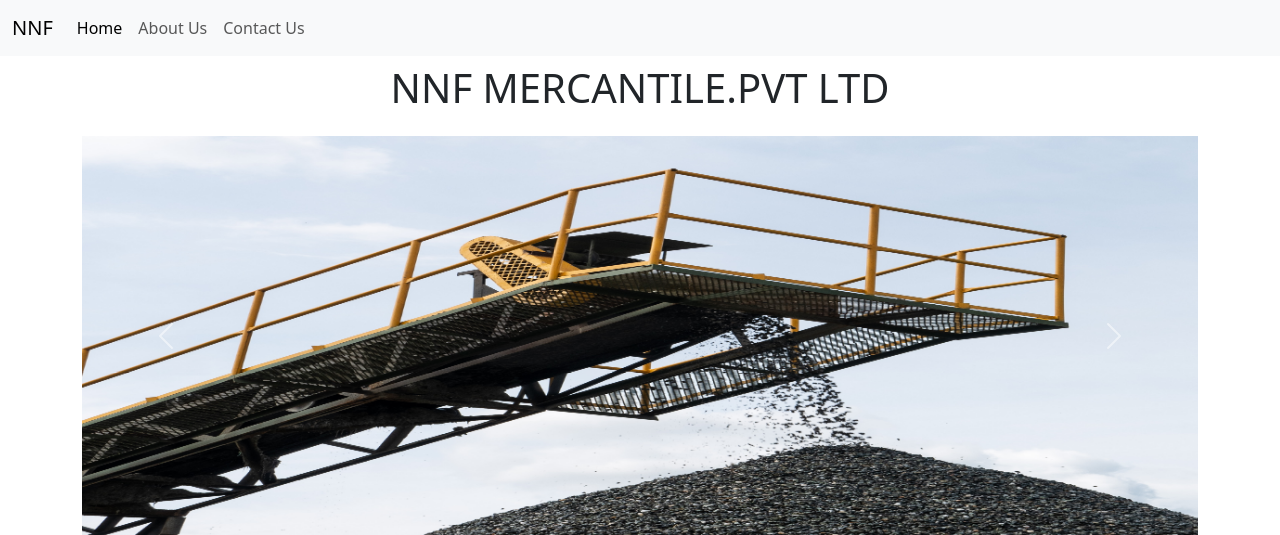
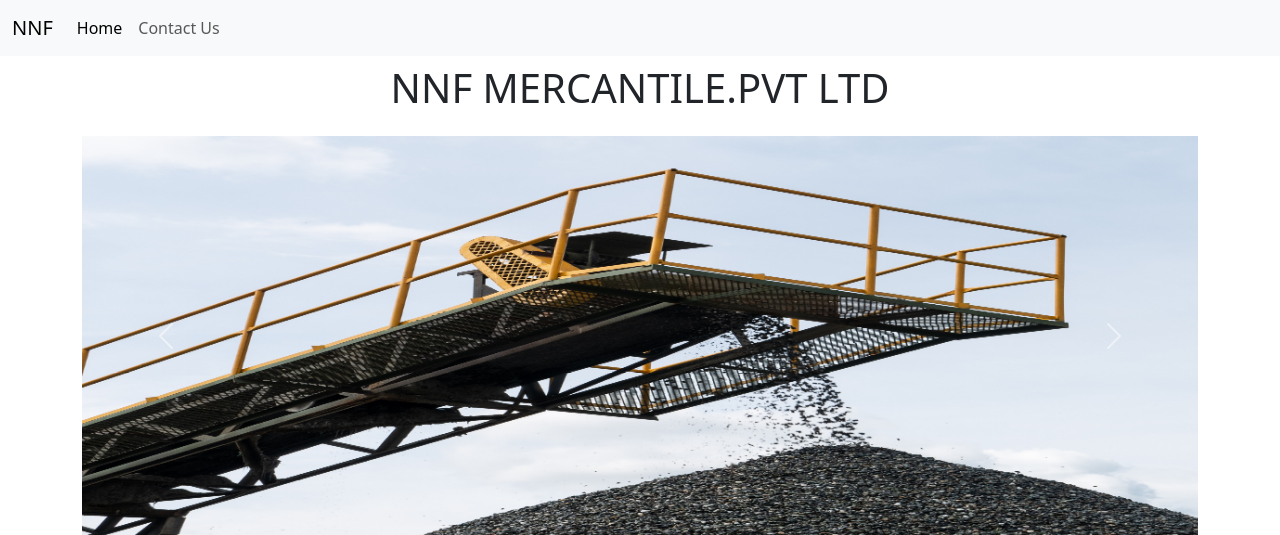
Before and after one commit to cnchoudhari/careers_website, a Flask app: template templates/home.html in a window 1280 px wide. Shown: the top 535 px of the page. Run offline with Flask 3, Linux system fonts and the light colour scheme; the template is opened without the code that fills it, so the values that code supplies are empty.

Commit message:
some change

```diff
--- a/templates/navbar.html
+++ b/templates/navbar.html
@@ -7,9 +7,7 @@
         <li class="nav-item">
           <a class="nav-link active" aria-current="page" href="/">Home</a>
         </li>
-        <li class="nav-item">
-          <a class="nav-link" href="#">About Us</a>
-        </li>
+
         <li class="nav-item">
           <a class="nav-link" href="mailto:cnc@gmail.com?subject=Question%20about%20jop%20opening&body=%20My%20Name%3A%3Cyour%20name%20here%3E%0D%0AMy%20question%3A%3Center%20question%20here%20%3E">Contact Us</a>
         </li>
```
